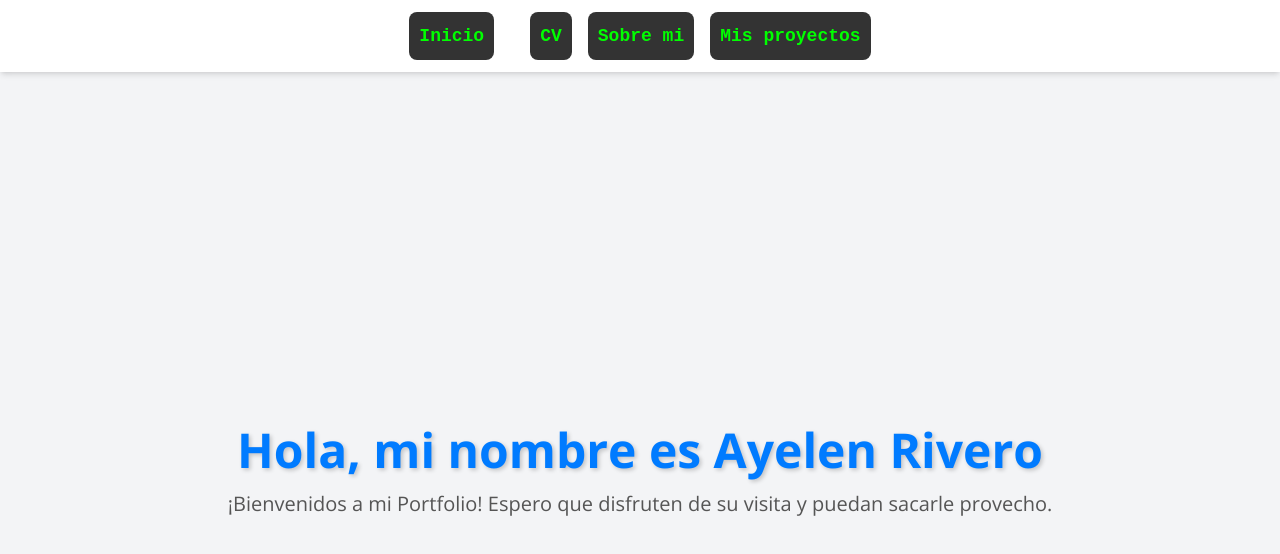
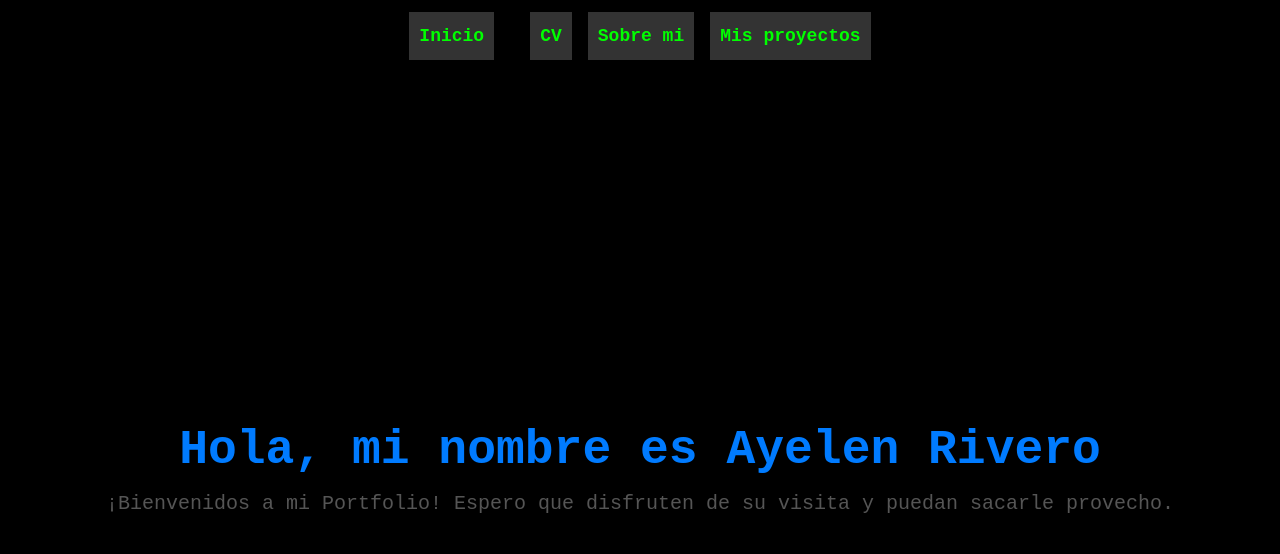
Before and after one commit to ayu3389/Ayelen_Rivero.github.io, a plain HTML site: page index.html in a window 1280 px wide. Drawn offline with nearby package versions, Linux system fonts and the light colour scheme.

Commit message:
Update index.html

```diff
--- a/index.html
+++ b/index.html
@@ -8,7 +8,7 @@
   <link href="https://fonts.googleapis.com/css?family=Open+Sans:400,700" rel="stylesheet">
   <style>
     body {
-      font-family: 'Open Sans', sans-serif;
+      font-family: 'Courier New', monospace;
       background-color: #000;
       color: #00ff00;
       margin: 0;
@@ -29,14 +29,11 @@
     nav a {
       font-family: 'Courier New', monospace;
       text-decoration: none;
-      color: #00ff00 !important;; /* Color del texto del menú principal */
-      font-family: 'Courier New', monospace;
+      color: #00ff00 !important; /* Color del texto del menú principal */
       font-weight: bold;
       margin-right: 20px;
-      transition: color 0.3s ease;
       background-color: #333; /* Color de fondo del menú principal */
       padding: 10px; /* Espaciado interno del menú principal */
-      border-radius: 8px; /* Bordes redondeados del menú principal */
     }
 
     main {
@@ -47,7 +44,6 @@
     h1 {
       font-size: 3rem;
       color: #007BFF;
-      text-shadow: 2px 2px 4px rgba(0, 0, 0, 0.2);
     }
 
     p {
@@ -59,8 +55,8 @@
 
     /* Aquí puedes agregar estilos personalizados si es necesario */
   </style>
-  <body class="bg-gray-100">
-  <header class="bg-white shadow-md">
+  <body class="bg-black-100">
+  <header class="bg-black">
     <nav class="container mx-auto px-6 py-3 flex justify-center items-center">
       <div class="flex space-x-4 items-center">
         <a href="/" class="text-lg font-semibold">Inicio</a>
```
